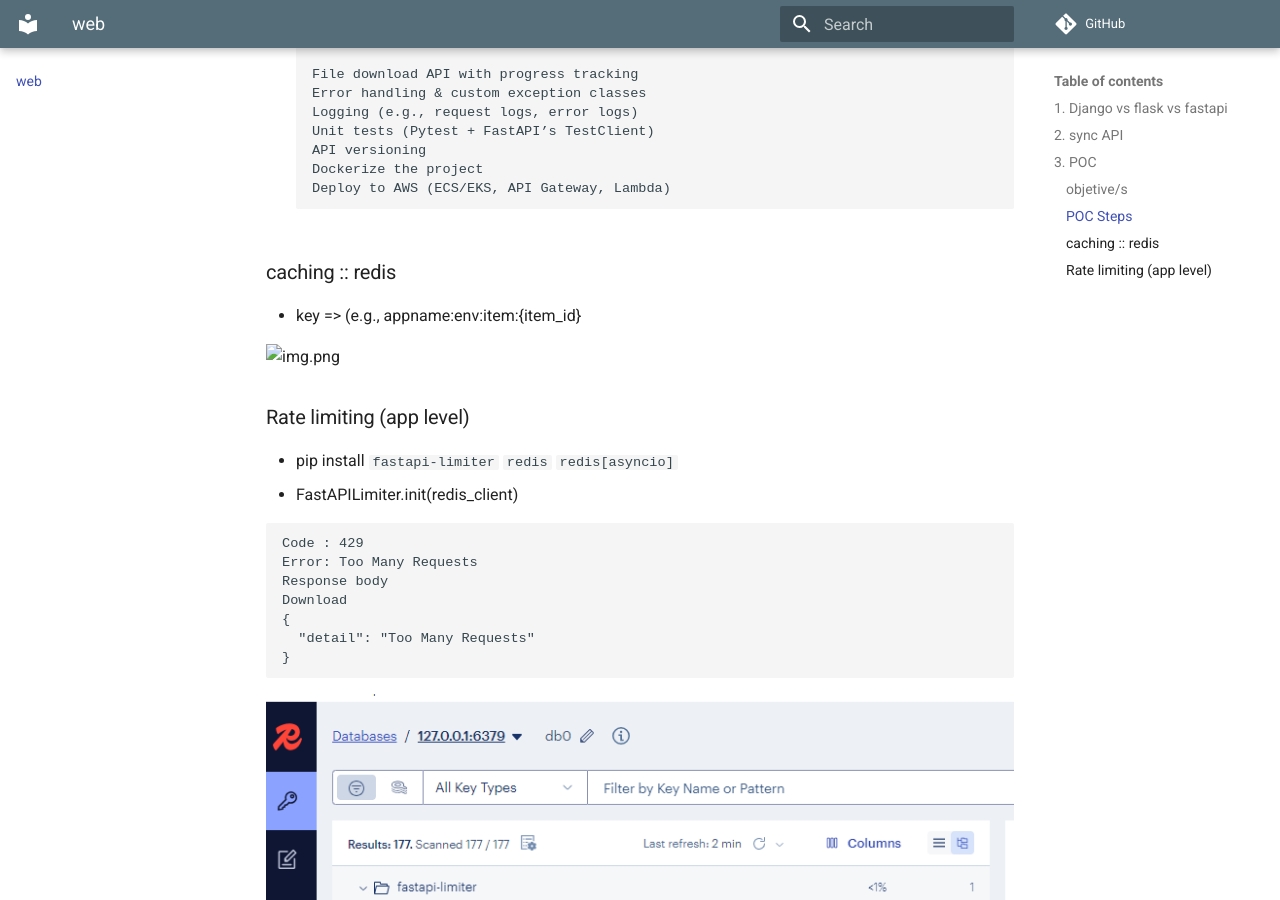
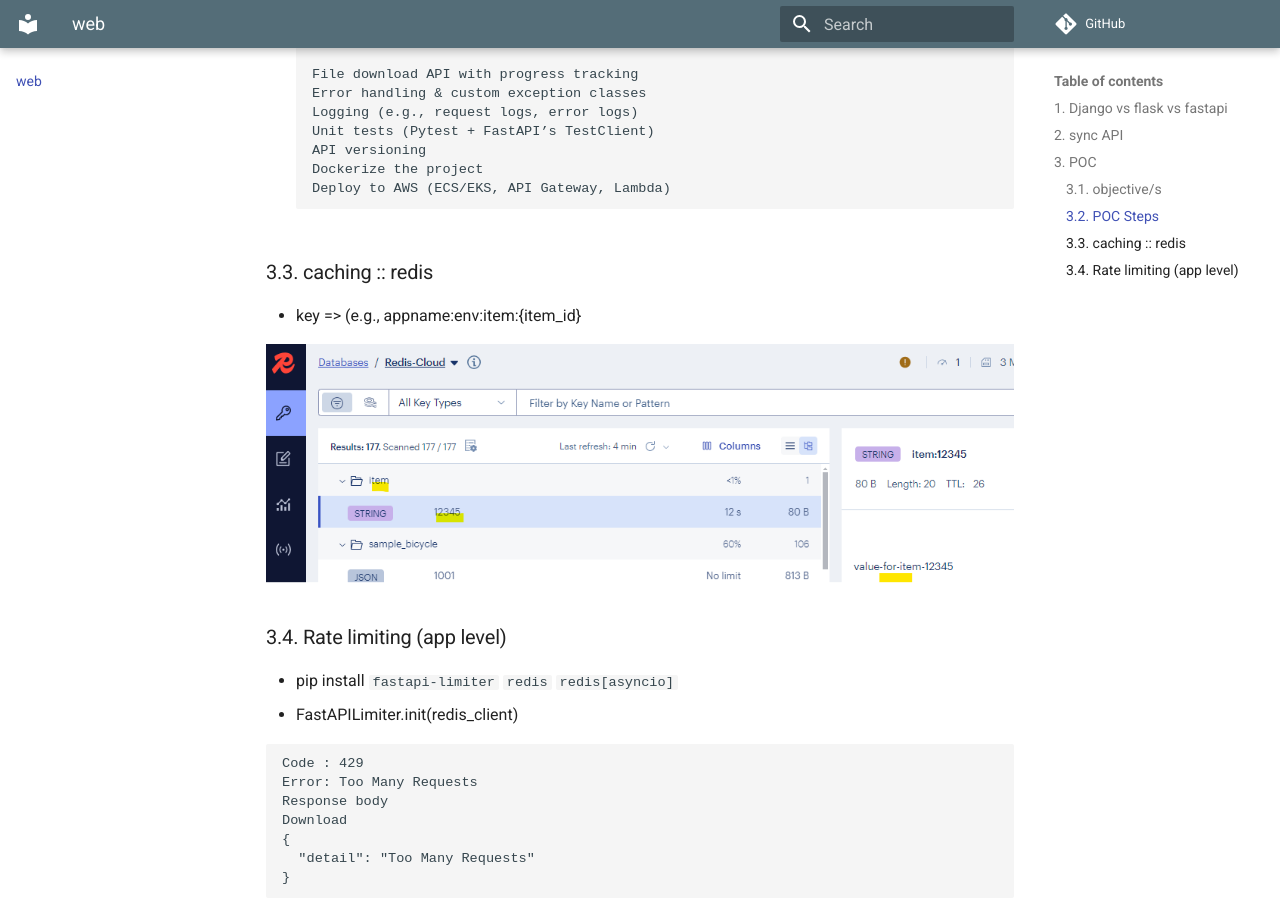
Before and after one commit to lekhrajdinkar/data-engineer, an MkDocs documentation site: the page built from docs/03_web/index.md, in a window 1280 px wide and 900 px high, scrolled down 3570 px. Built offline with MkDocs 1.6.1 and Material for MkDocs 9.7.7, drawn with Linux system fonts in a browser that asks for light colours; comment, search, counter and statistics services are not loaded; some of the changed text lies outside the part shown.

Commit message:
Step 8 Oauth : caching done redis 😁😁

````diff
--- a/docs/03_web/index.md
+++ b/docs/03_web/index.md
@@ -31,7 +31,7 @@ async def read_data():
 - Also, frontend itself is written to handle asynchronous calls properly, with promise, observable 😁
 
 ## 3. POC
-### objetive/s
+### 3.1. objective/s
 - security: `fastapi.security`, `PyJWT`
     - with OAuth + jwt
     - API Key authentication
@@ -66,7 +66,7 @@ async def read_data():
 | File download with progress             | ✅ Stream response with chunked transfer encoding `StreamingResponse` from Starlette  |
 | Data validation                         | ✅ `Pydantic`                                                                         |
 
-### POC Steps
+### 3.2. POC Steps
 - 👉🏻 program::[web2.py](../../src/webModule/controller/web2.py)
 ```
 Step 1: Host Simple API
@@ -125,12 +125,12 @@ Dockerize the project
 Deploy to AWS (ECS/EKS, API Gateway, Lambda)
 ```
 
-### caching :: redis
+### 3.3. caching :: redis
 - key => (e.g., appname:env:item:{item_id}
 
-![img.png](img.png)
+![img.png](../02_funda/99_IMG/002/img2.png)
 
-### Rate limiting (app level)
+### 3.4. Rate limiting (app level)
 - pip install `fastapi-limiter`  `redis`  `redis[asyncio]`
 - FastAPILimiter.init(redis_client)
 
````
